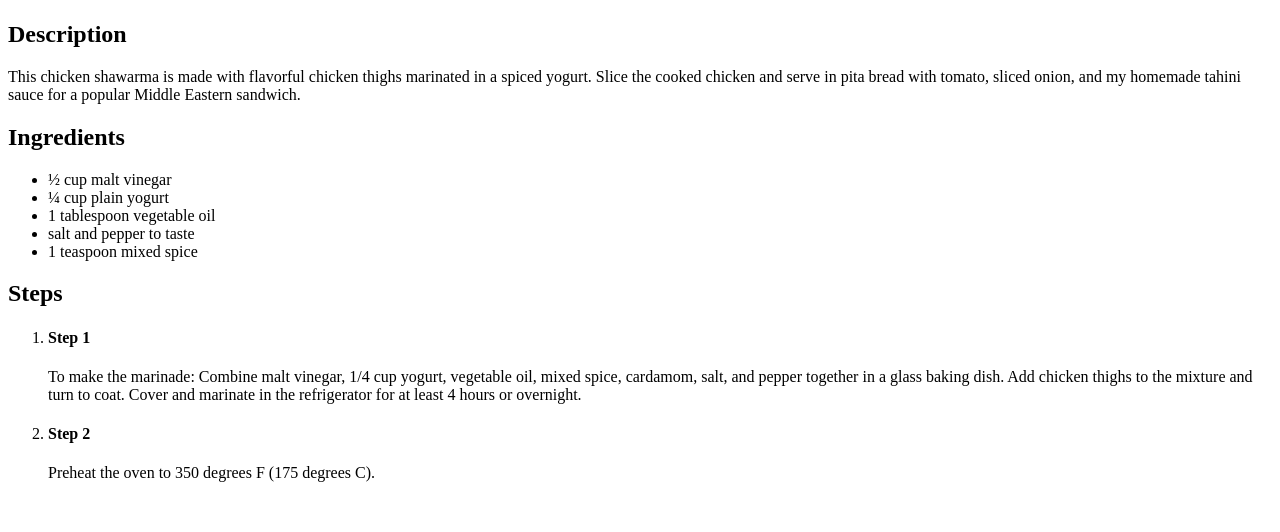
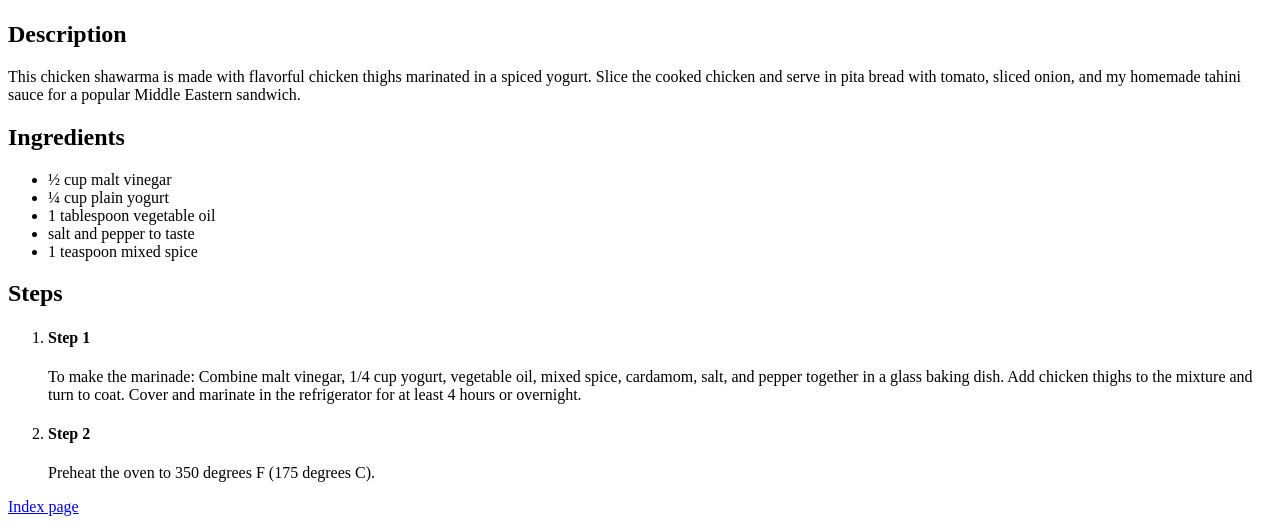
Before and after one commit to cap-tion/odin-recipe, a plain HTML site: page recipes/shawarma.html in a window 1280 px wide. Shown: the part 383-915 px from the top of the page. Before the commit the page ends 881 px from the top, so only its background shows below. Drawn offline with Linux system fonts and the light colour scheme.

Commit message:
added index page connectivity on shawarma page

```diff
--- a/recipes/shawarma.html
+++ b/recipes/shawarma.html
@@ -28,5 +28,8 @@
         <li><h4>Step 1</h4>To make the marinade: Combine malt vinegar, 1/4 cup yogurt, vegetable oil, mixed spice, cardamom, salt, and pepper together in a glass baking dish. Add chicken thighs to the mixture and turn to coat. Cover and marinate in the refrigerator for at least 4 hours or overnight.</li>
         <li><h4>Step 2</h4>Preheat the oven to 350 degrees F (175 degrees C).</li>
     </ol>
+    <p>
+        <a href="../index.html">Index page</a>
+    </p>
 </body>
 </html>
```
